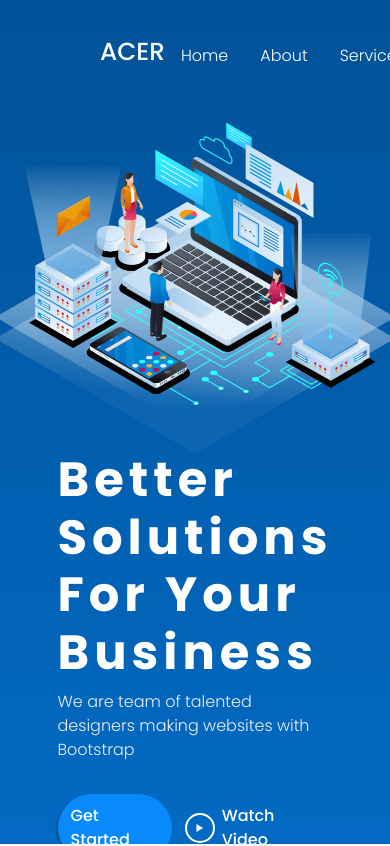
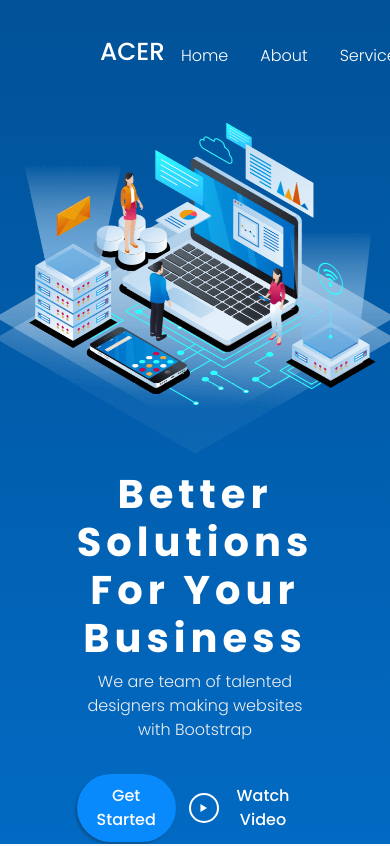
Before and after one commit to Vikash-Khadoliya/w3-software-Solutions, a React (Vite) app: page / in a window 390 px wide. Shown: the top 846 px of the page. Built offline with nearby package versions, Linux system fonts and the light colour scheme.

Commit message:
designed the responsiveness of hero section

```diff
--- a/src/index.css
+++ b/src/index.css
@@ -241,6 +241,22 @@ section {
 
     .hero-content {
         flex-direction: column-reverse;
+    }
+
+    .hero-txt {
+        margin-top: 1.2rem;
+        text-align: center;
+    }
+
+
+    .hero-txt h1 {
+        color: #fff;
+        font-size: 2.5rem;
+    }
+
+
+    .hero-btn {
+        justify-content: center;
     }
 }
 
```
